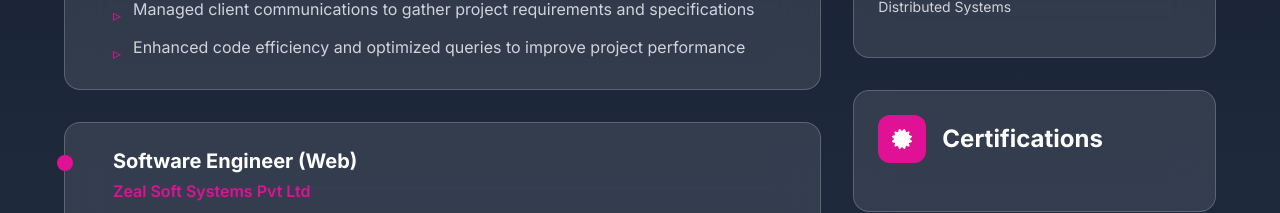
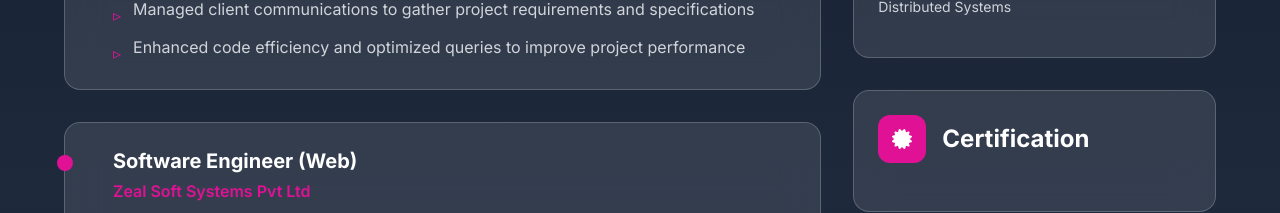
Before and after one commit to manojthakurkkr/portfolio, a Next.js app: page / in a window 1280 px wide. Shown: the part 5120-5333 px from the top of the page. Built offline with nearby package versions, Linux system fonts and the light colour scheme.

Commit message:
resume update

```diff
--- a/components/Resume.tsx
+++ b/components/Resume.tsx
@@ -215,9 +215,7 @@ export default function Resume() {
                 <div className="w-12 h-12 rounded-xl bg-navbar from-cyan-500 to-blue-500 flex items-center justify-center mr-4">
                   <FaCertificate className="text-white text-xl" />
                 </div>
-                <h3 className="text-2xl font-bold text-white">
-                  Certifications
-                </h3>
+                <h3 className="text-2xl font-bold text-white">Certification</h3>
               </div>
               {/* <ul className="space-y-4">
                 {certifications.map((cert, index) => (
```
